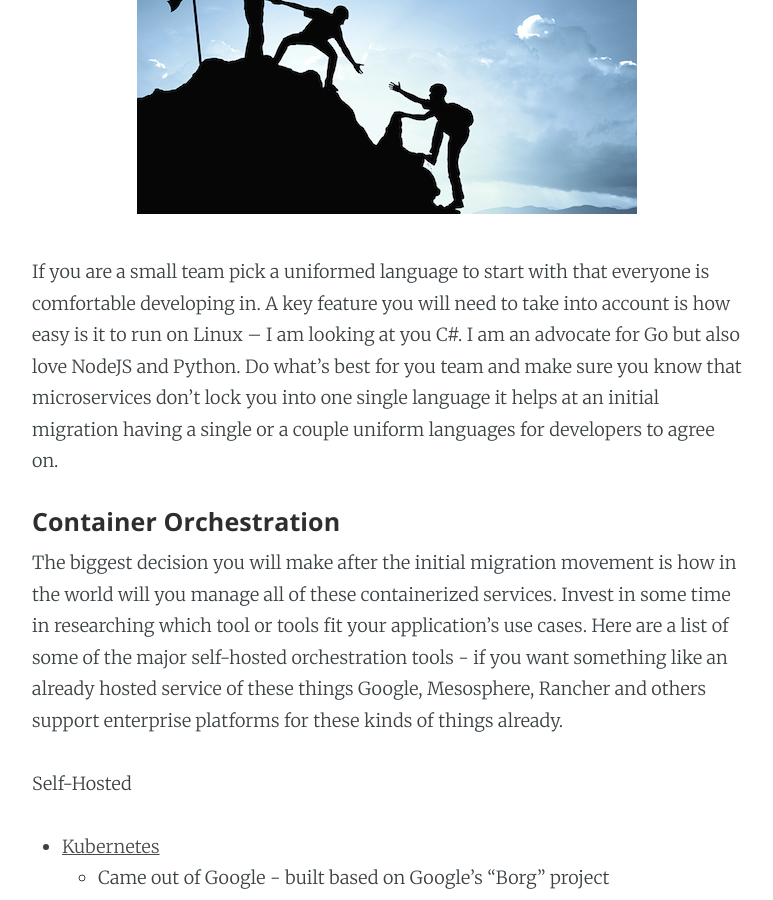
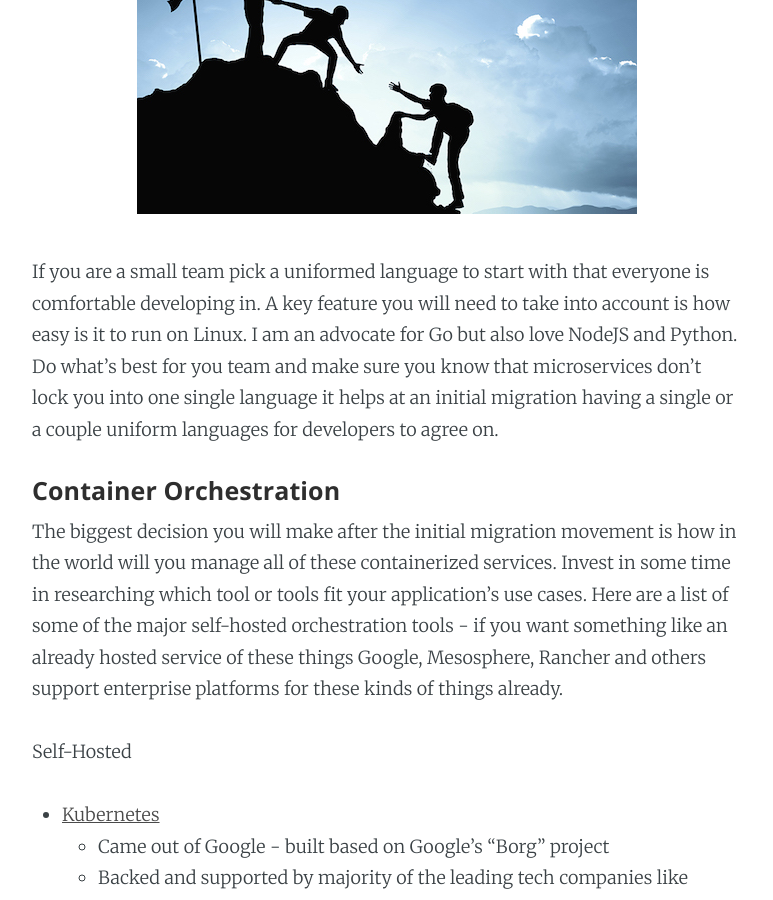
Before and after one commit to captjt/site, a Jekyll site: the page built from _posts/2017-03-09-Migration-to-Microservices.md, in a window 1280 px wide and 900 px high, scrolled down 1792 px. Shown: the whole window, without its empty margins (253-1026 px from the left). Built offline with Jekyll 4.4.1, drawn with Linux system fonts in a browser that asks for light colours; nearby versions of some CDN libraries.

Commit message:
removed C#

```diff
--- a/_posts/2017-03-09-Migration-to-Microservices.md
+++ b/_posts/2017-03-09-Migration-to-Microservices.md
@@ -24,7 +24,7 @@ Uh-oh... Now what right? You need a team to fully focus and sell out on these te
 
 ![team](./../assets/images/small-team.jpg){:class="img-responsive"}
 
-If you are a small team pick a uniformed language to start with that everyone is comfortable developing in. A key feature you will need to take into account is how easy is it to run on Linux -- I am looking at you C#. I am an advocate for Go but also love NodeJS and Python. Do what's best for you team and make sure you know that microservices don't lock you into one single language it helps at an initial migration having a single or a couple uniform languages for developers to agree on.
+If you are a small team pick a uniformed language to start with that everyone is comfortable developing in. A key feature you will need to take into account is how easy is it to run on Linux. I am an advocate for Go but also love NodeJS and Python. Do what's best for you team and make sure you know that microservices don't lock you into one single language it helps at an initial migration having a single or a couple uniform languages for developers to agree on.
 
 #### Container Orchestration
 
```
